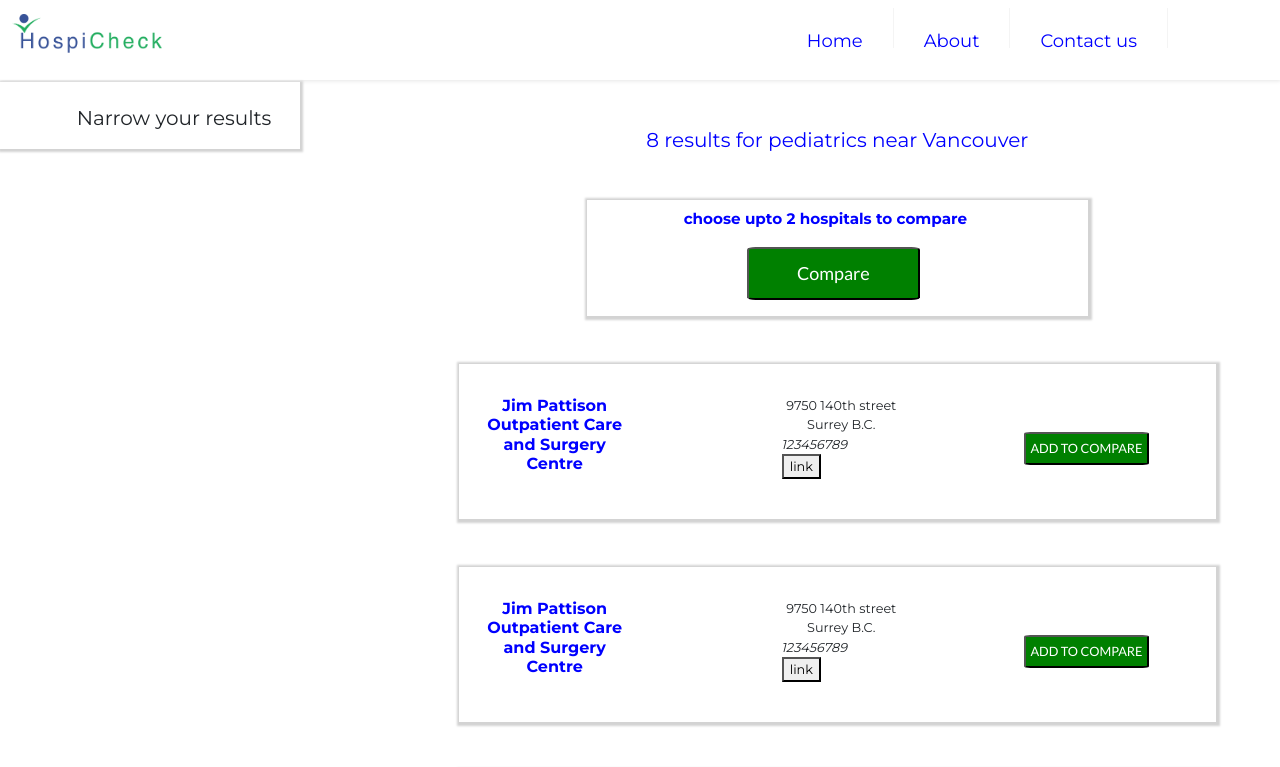
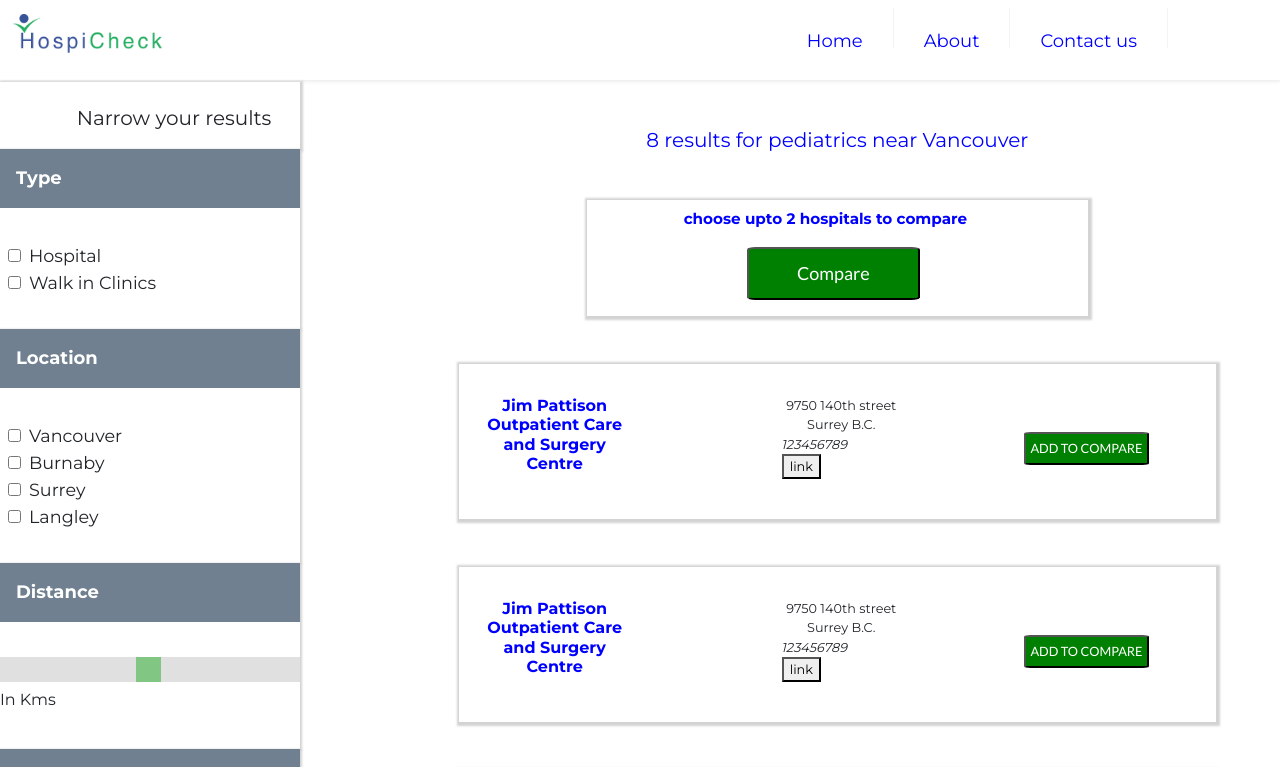
Before and after one commit to giriksoni0710/HospicheckWebApp, an Angular app: page /advanced-search in a window 1280 px wide. Shown: the top 767 px of the page. Built offline with nearby package versions, Linux system fonts and the light colour scheme; some icons are missing.

Commit message:
advanced-search filter-update

```diff
--- a/src/app/advanced-search/advanced-search.component.ts
+++ b/src/app/advanced-search/advanced-search.component.ts
@@ -7,23 +7,27 @@ import { Component, OnInit } from '@angular/core';
 })
 export class AdvancedSearchComponent implements OnInit {
 
+
 boolean = false;
 
   filtertoggle() {
 
+    if (window.matchMedia('(min-width: 810px)')) {
+      this.boolean = true;
+    }
+
     this.boolean = !this.boolean;
 
   }
+
   constructor() { }
 
   ngOnInit() {
 
-    if (window.screen.width === 810) {
-
+    if (window.matchMedia('(min-width: 810px)')) {
       this.boolean = true;
     }
 
   }
 
-
 }
```
